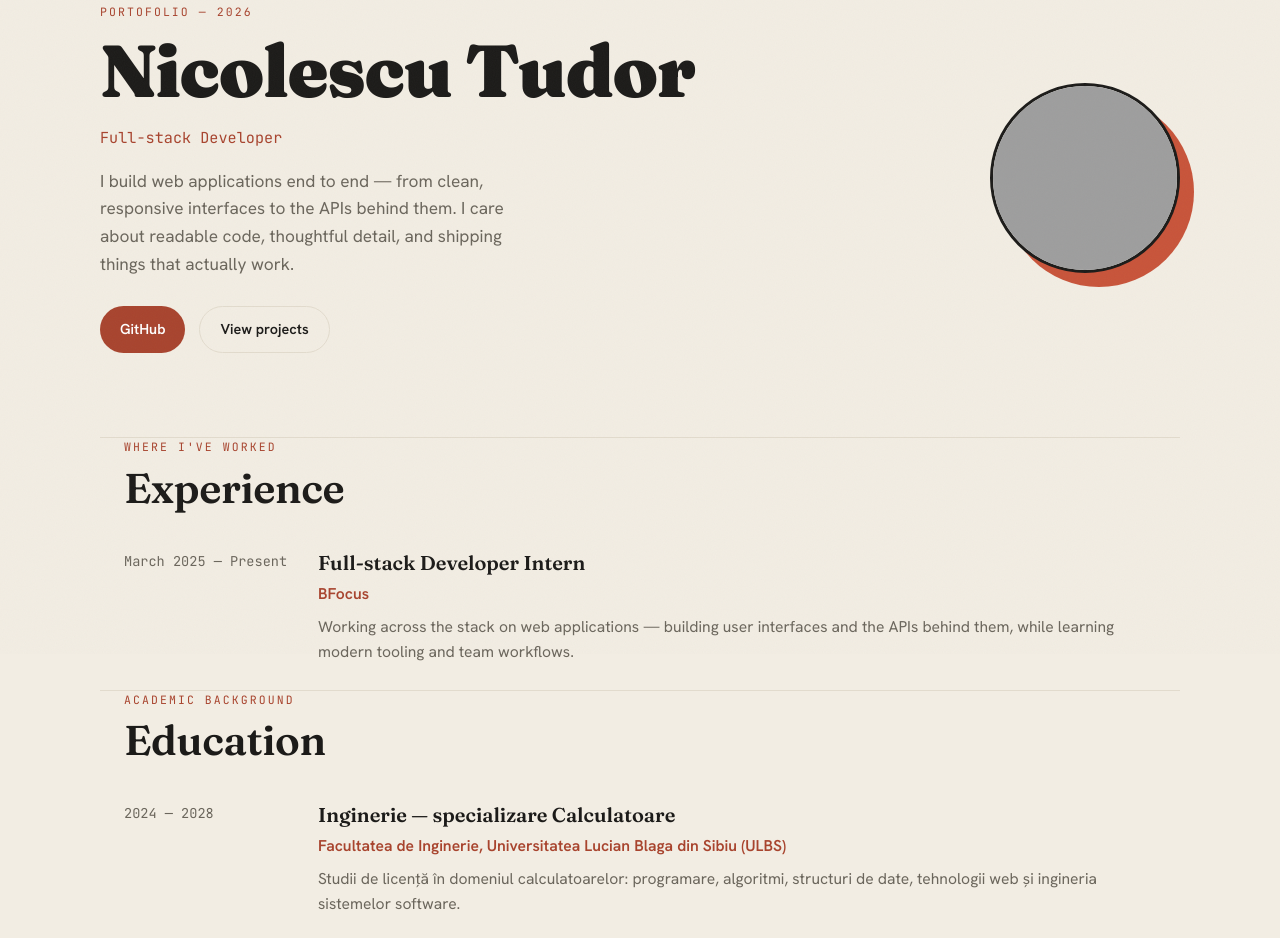
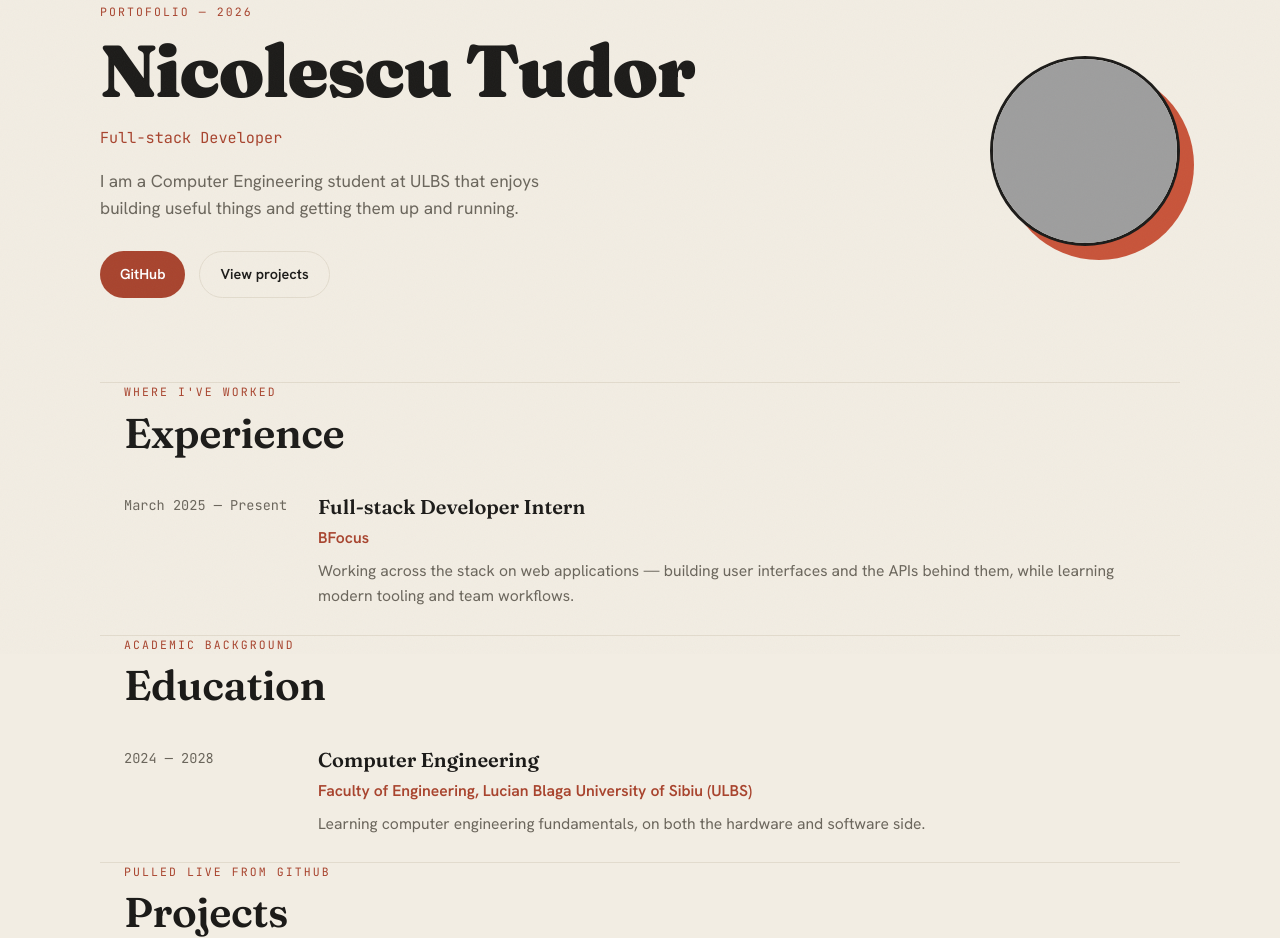
Before and after one commit to tudor-n/web-portofolio, a website: page index.html in a window 1280 px wide. Shown: the part 146-1084 px from the top of the page. Drawn offline with Linux system fonts and the light colour scheme; no server answers; grey boxes are pictures that could not be loaded.

Commit message:
content: modifying descriptions

```diff
--- a/index.html
+++ b/index.html
@@ -32,9 +32,8 @@
         <h1>Nicolescu Tudor</h1>
         <p class="role">Full-stack Developer</p>
         <p class="bio">
-          I build web applications end to end — from clean, responsive interfaces to the
-          APIs behind them. I care about readable code, thoughtful detail, and shipping
-          things that actually work.
+          I am a Computer Engineering student at ULBS that enjoys building useful things and
+          getting them up and running.
         </p>
         <div class="links">
           <a class="btn btn-primary" href="https://github.com/tudor-n" target="_blank" rel="noopener">GitHub</a>
@@ -66,10 +65,9 @@
       <div class="entry">
         <div class="period">2024 — 2028</div>
         <div>
-          <h3>Inginerie — specializare Calculatoare</h3>
-          <p class="org">Facultatea de Inginerie, Universitatea Lucian Blaga din Sibiu (ULBS)</p>
-          <p>Studii de licență în domeniul calculatoarelor: programare, algoritmi, structuri de
-            date, tehnologii web și ingineria sistemelor software.</p>
+          <h3>Computer Engineering</h3>
+          <p class="org">Faculty of Engineering, Lucian Blaga University of Sibiu (ULBS)</p>
+          <p>Learning computer engineering fundamentals, on both the hardware and software side.</p>
         </div>
       </div>
     </section>
```
